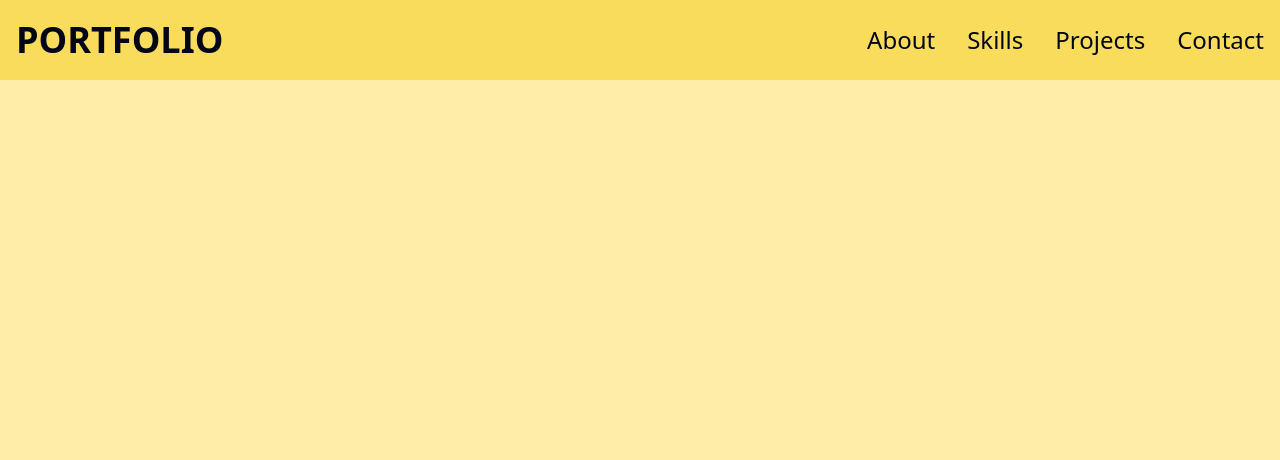
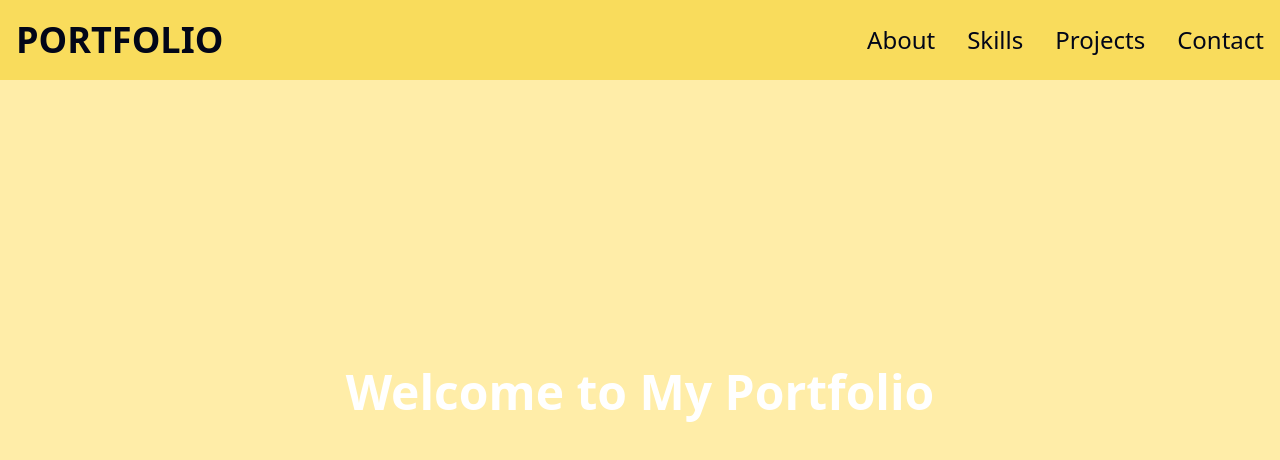
Before and after one commit to MVCorreas/portfolio-mvcorreas, a Next.js app: page / in a window 1280 px wide. Shown: the top 460 px of the page. Built offline with nearby package versions, Linux system fonts and the light colour scheme.

Commit message:
feat: changed components to export default, added basic HeroSection component

```diff
--- /dev/null
+++ b/src/app/components/HeroSection.jsx
@@ -0,0 +1,7 @@
+export default function HeroSection() {
+    return (
+        <section className="flex flex-col items-center justify-center min-h-screen bg-primary text-white text-center p-4">
+            <h1 className="text-5xl font-bold mb-4">Welcome to My Portfolio</h1>
+        </section>
+    );
+}
--- a/src/app/components/MenuOverlay.jsx
+++ b/src/app/components/MenuOverlay.jsx
@@ -1,7 +1,7 @@
 import React from "react";
 import NavLink from "./NavLink";
 
-const MenuOverlay = ({ links }) => {
+export default function MenuOverlay({ links }) {
   return (
     <ul className="flex flex-col py-4 items-center bg-tertiary bg-opacity-90">
       {links.map((link, index) => (
@@ -12,5 +12,3 @@ const MenuOverlay = ({ links }) => {
     </ul>
   );
 };
-
-export default MenuOverlay;
--- a/src/app/components/NavLink.jsx
+++ b/src/app/components/NavLink.jsx
@@ -1,6 +1,6 @@
 import Link from "next/link";
 
-const NavLink = ({ href, title }) => {
+export default function NavLink({ href, title }) {
   return (
     <Link
       href={href}
@@ -10,5 +10,3 @@ const NavLink = ({ href, title }) => {
     </Link>
   );
 };
-
-export default NavLink;
--- a/src/app/page.js
+++ b/src/app/page.js
@@ -1,9 +1,11 @@
 import Header from "./components/Header";
+import HeroSection from "./components/HeroSection";
 
 export default function Home() {
   return (
     <div className="">
       <Header />
+      <HeroSection />
     </div>
   );
 }
```
